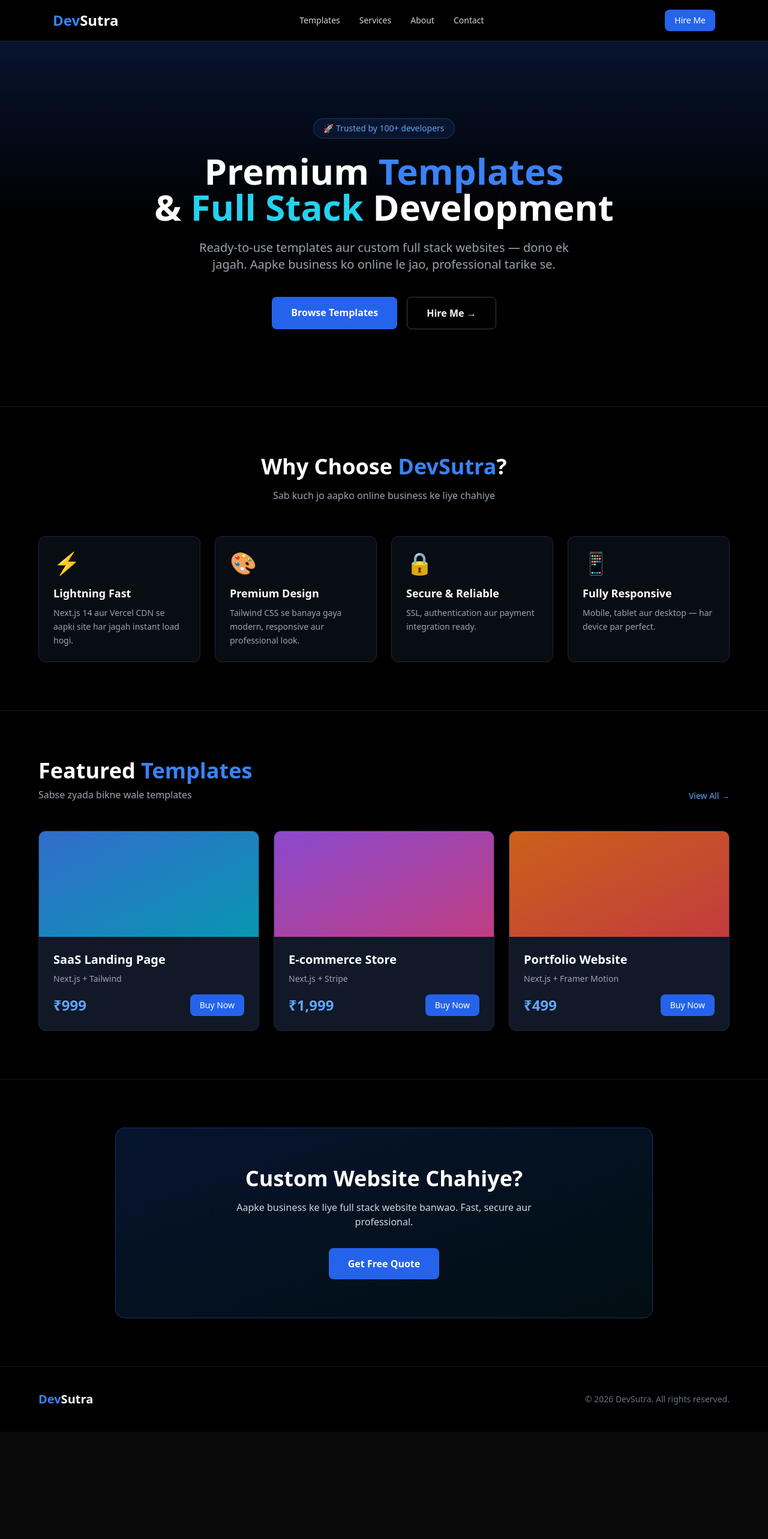
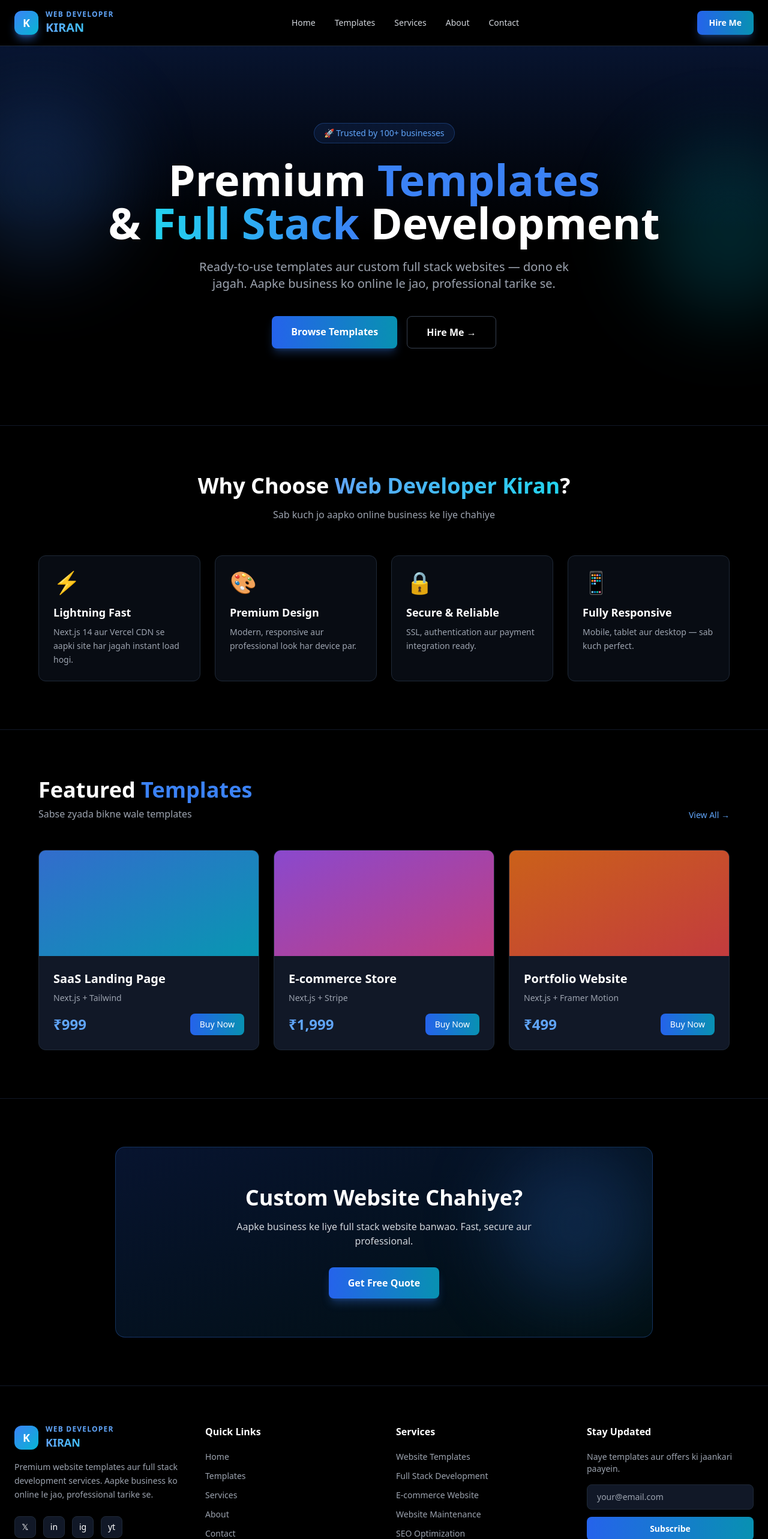
Before and after one commit to Mrkiranind/WEB-DEVELOPER-KIRAN, a Next.js app: page / in a window 1280 px wide. Shown: the top 2566 px of the page at 60% size. Before the commit the page ends 2387 px from the top, so only its background shows below. Built offline with nearby package versions, Linux system fonts and the light colour scheme.

Commit message:
Update header footer with Web Developer Kiran branding

```diff
--- a/src/app/page.js
+++ b/src/app/page.js
@@ -1,6 +1,11 @@
+"use client";
+
 import Link from "next/link";
+import { useState } from "react";
 
 export default function Home() {
+  const [menuOpen, setMenuOpen] = useState(false);
+
   const templates = [
     {
       id: 1,
@@ -34,7 +39,7 @@ export default function Home() {
     {
       icon: "🎨",
       title: "Premium Design",
-      desc: "Tailwind CSS se banaya gaya modern, responsive aur professional look.",
+      desc: "Modern, responsive aur professional look har device par.",
     },
     {
       icon: "🔒",
@@ -44,53 +49,112 @@ export default function Home() {
     {
       icon: "📱",
       title: "Fully Responsive",
-      desc: "Mobile, tablet aur desktop — har device par perfect.",
+      desc: "Mobile, tablet aur desktop — sab kuch perfect.",
     },
+  ];
+
+  const navLinks = [
+    { name: "Home", href: "/" },
+    { name: "Templates", href: "/templates" },
+    { name: "Services", href: "/services" },
+    { name: "About", href: "/about" },
+    { name: "Contact", href: "/contact" },
   ];
 
   return (
     <main className="min-h-screen bg-black text-white">
-      {/* Navbar */}
-      <nav className="sticky top-0 z-50 backdrop-blur-lg bg-black/70 border-b border-gray-800">
-        <div className="max-w-6xl mx-auto flex justify-between items-center px-6 py-4">
-          <Link href="/" className="text-2xl font-bold">
-            <span className="text-blue-500">Dev</span>
-            <span className="text-white">Sutra</span>
+      {/* ============ HEADER / NAVBAR ============ */}
+      <header className="sticky top-0 z-50 backdrop-blur-xl bg-black/80 border-b border-gray-800">
+        <div className="max-w-7xl mx-auto flex justify-between items-center px-6 py-4">
+          {/* Logo */}
+          <Link href="/" className="flex items-center gap-3 group">
+            <div className="w-10 h-10 rounded-xl bg-gradient-to-br from-blue-500 to-cyan-500 flex items-center justify-center font-bold text-lg shadow-lg shadow-blue-500/50 group-hover:scale-110 transition">
+              K
+            </div>
+            <div className="flex flex-col leading-tight">
+              <span className="text-xs text-blue-400 font-semibold tracking-widest">
+                WEB DEVELOPER
+              </span>
+              <span className="text-xl font-bold bg-gradient-to-r from-blue-400 to-cyan-400 bg-clip-text text-transparent">
+                KIRAN
+              </span>
+            </div>
           </Link>
-          <div className="hidden md:flex gap-8 text-sm text-gray-300">
-            <Link href="/templates" className="hover:text-blue-400 transition">
-              Templates
+
+          {/* Desktop Nav */}
+          <nav className="hidden md:flex items-center gap-8">
+            {navLinks.map((link) => (
+              <Link
+                key={link.name}
+                href={link.href}
+                className="text-sm text-gray-300 hover:text-blue-400 transition relative group"
+              >
+                {link.name}
+                <span className="absolute -bottom-1 left-0 w-0 h-0.5 bg-blue-400 group-hover:w-full transition-all duration-300"></span>
               </Link>
-            <Link href="/services" className="hover:text-blue-400 transition">
-              Services
-            </Link>
-            <Link href="/about" className="hover:text-blue-400 transition">
-              About
-            </Link>
-            <Link href="/contact" className="hover:text-blue-400 transition">
-              Contact
-            </Link>
-          </div>
+            ))}
+          </nav>
+
+          {/* CTA Button */}
+          <div className="hidden md:flex items-center gap-3">
             <Link
               href="/contact"
-            className="bg-blue-600 hover:bg-blue-700 px-4 py-2 rounded-lg text-sm font-medium transition"
+              className="bg-gradient-to-r from-blue-600 to-cyan-600 hover:from-blue-700 hover:to-cyan-700 px-5 py-2.5 rounded-lg text-sm font-semibold transition shadow-lg shadow-blue-500/30"
             >
               Hire Me
             </Link>
           </div>
+
+          {/* Mobile Menu Button */}
+          <button
+            onClick={() => setMenuOpen(!menuOpen)}
+            className="md:hidden text-white text-2xl"
+            aria-label="Toggle menu"
+          >
+            {menuOpen ? "✕" : "☰"}
+          </button>
+        </div>
+
+        {/* Mobile Menu Dropdown */}
+        {menuOpen && (
+          <div className="md:hidden border-t border-gray-800 bg-black/95 backdrop-blur-xl">
+            <nav className="flex flex-col px-6 py-4 gap-4">
+              {navLinks.map((link) => (
+                <Link
+                  key={link.name}
+                  href={link.href}
+                  onClick={() => setMenuOpen(false)}
+                  className="text-gray-300 hover:text-blue-400 transition py-2 border-b border-gray-900"
+                >
+                  {link.name}
+                </Link>
+              ))}
+              <Link
+                href="/contact"
+                onClick={() => setMenuOpen(false)}
+                className="bg-gradient-to-r from-blue-600 to-cyan-600 px-5 py-3 rounded-lg text-sm font-semibold text-center mt-2"
+              >
+                Hire Me
+              </Link>
             </nav>
+          </div>
+        )}
+      </header>
 
-      {/* Hero Section */}
+      {/* ============ HERO SECTION ============ */}
       <section className="relative px-6 py-24 md:py-32 overflow-hidden">
         <div className="absolute inset-0 bg-gradient-to-b from-blue-600/20 via-transparent to-transparent"></div>
-        <div className="relative max-w-4xl mx-auto text-center">
+        <div className="absolute top-20 -left-20 w-72 h-72 bg-blue-500/20 rounded-full blur-3xl"></div>
+        <div className="absolute top-40 -right-20 w-72 h-72 bg-cyan-500/20 rounded-full blur-3xl"></div>
+
+        <div className="relative max-w-5xl mx-auto text-center">
           <div className="inline-block mb-6 px-4 py-1.5 bg-blue-500/10 border border-blue-500/30 rounded-full text-blue-400 text-sm">
-            🚀 Trusted by 100+ developers
+            🚀 Trusted by 100+ businesses
           </div>
-          <h1 className="text-4xl md:text-6xl font-bold leading-tight mb-6">
+          <h1 className="text-4xl md:text-6xl lg:text-7xl font-bold leading-tight mb-6">
             Premium <span className="text-blue-500">Templates</span>
             <br />
-            & <span className="text-cyan-400">Full Stack</span> Development
+            & <span className="bg-gradient-to-r from-cyan-400 to-blue-500 bg-clip-text text-transparent">Full Stack</span> Development
           </h1>
           <p className="text-gray-400 text-lg md:text-xl max-w-2xl mx-auto mb-10">
             Ready-to-use templates aur custom full stack websites — dono ek
@@ -99,13 +163,13 @@ export default function Home() {
           <div className="flex flex-col sm:flex-row gap-4 justify-center">
             <Link
               href="/templates"
-              className="bg-blue-600 hover:bg-blue-700 px-8 py-3.5 rounded-lg font-semibold transition"
+              className="bg-gradient-to-r from-blue-600 to-cyan-600 hover:from-blue-700 hover:to-cyan-700 px-8 py-3.5 rounded-lg font-semibold transition shadow-lg shadow-blue-500/30"
             >
               Browse Templates
             </Link>
             <Link
               href="/contact"
-              className="border border-gray-700 hover:border-blue-500 px-8 py-3.5 rounded-lg font-semibold transition"
+              className="border border-gray-700 hover:border-blue-500 hover:bg-blue-500/10 px-8 py-3.5 rounded-lg font-semibold transition"
             >
               Hire Me →
             </Link>
@@ -113,11 +177,15 @@ export default function Home() {
         </div>
       </section>
 
-      {/* Features Section */}
+      {/* ============ FEATURES ============ */}
       <section className="px-6 py-20 border-t border-gray-900">
         <div className="max-w-6xl mx-auto">
           <h2 className="text-3xl md:text-4xl font-bold text-center mb-4">
-            Why Choose <span className="text-blue-500">DevSutra</span>?
+            Why Choose{" "}
+            <span className="bg-gradient-to-r from-blue-400 to-cyan-400 bg-clip-text text-transparent">
+              Web Developer Kiran
+            </span>
+            ?
           </h2>
           <p className="text-gray-400 text-center mb-14 max-w-xl mx-auto">
             Sab kuch jo aapko online business ke liye chahiye
@@ -126,7 +194,7 @@ export default function Home() {
             {features.map((f, i) => (
               <div
                 key={i}
-                className="bg-gray-900/50 border border-gray-800 rounded-xl p-6 hover:border-blue-500/50 transition"
+                className="bg-gray-900/50 border border-gray-800 rounded-xl p-6 hover:border-blue-500/50 hover:-translate-y-1 transition duration-300"
               >
                 <div className="text-4xl mb-4">{f.icon}</div>
                 <h3 className="text-lg font-semibold mb-2">{f.title}</h3>
@@ -139,7 +207,7 @@ export default function Home() {
         </div>
       </section>
 
-      {/* Featured Templates */}
+      {/* ============ TEMPLATES ============ */}
       <section className="px-6 py-20 border-t border-gray-900">
         <div className="max-w-6xl mx-auto">
           <div className="flex justify-between items-end mb-12">
@@ -160,7 +228,7 @@ export default function Home() {
             {templates.map((t) => (
               <div
                 key={t.id}
-                className="bg-gray-900 border border-gray-800 rounded-xl overflow-hidden hover:border-blue-500/50 transition group"
+                className="bg-gray-900 border border-gray-800 rounded-xl overflow-hidden hover:border-blue-500/50 hover:-translate-y-1 transition duration-300 group"
               >
                 <div
                   className={`h-44 bg-gradient-to-br ${t.color} opacity-80 group-hover:opacity-100 transition`}
@@ -172,7 +240,7 @@ export default function Home() {
                     <span className="text-2xl font-bold text-blue-400">
                       {t.price}
                     </span>
-                    <button className="bg-blue-600 hover:bg-blue-700 px-4 py-2 rounded-lg text-sm font-medium transition">
+                    <button className="bg-gradient-to-r from-blue-600 to-cyan-600 hover:from-blue-700 hover:to-cyan-700 px-4 py-2 rounded-lg text-sm font-medium transition">
                       Buy Now
                     </button>
                   </div>
@@ -183,34 +251,145 @@ export default function Home() {
         </div>
       </section>
 
-      {/* CTA Section */}
+      {/* ============ CTA ============ */}
       <section className="px-6 py-20 border-t border-gray-900">
-        <div className="max-w-4xl mx-auto bg-gradient-to-br from-blue-600/20 to-cyan-600/10 border border-blue-500/30 rounded-2xl p-10 md:p-16 text-center">
+        <div className="max-w-4xl mx-auto relative overflow-hidden bg-gradient-to-br from-blue-600/20 to-cyan-600/10 border border-blue-500/30 rounded-2xl p-10 md:p-16 text-center">
+          <div className="absolute top-0 right-0 w-64 h-64 bg-blue-500/20 rounded-full blur-3xl"></div>
+          <div className="relative">
             <h2 className="text-3xl md:text-4xl font-bold mb-4">
               Custom Website Chahiye?
             </h2>
             <p className="text-gray-300 mb-8 max-w-xl mx-auto">
-            Aapke business ke liye full stack website banwao. Fast, secure aur
-            professional.
+              Aapke business ke liye full stack website banwao. Fast, secure
+              aur professional.
             </p>
             <Link
               href="/contact"
-            className="inline-block bg-blue-600 hover:bg-blue-700 px-8 py-3.5 rounded-lg font-semibold transition"
+              className="inline-block bg-gradient-to-r from-blue-600 to-cyan-600 hover:from-blue-700 hover:to-cyan-700 px-8 py-3.5 rounded-lg font-semibold transition shadow-lg shadow-blue-500/30"
             >
               Get Free Quote
             </Link>
           </div>
+        </div>
       </section>
 
-      {/* Footer */}
-      <footer className="border-t border-gray-900 px-6 py-10">
-        <div className="max-w-6xl mx-auto flex flex-col md:flex-row justify-between items-center gap-4">
-          <div className="text-xl font-bold">
-            <span className="text-blue-500">Dev</span>Sutra
+      {/* ============ FOOTER ============ */}
+      <footer className="border-t border-gray-900 bg-black">
+        <div className="max-w-7xl mx-auto px-6 py-16">
+          <div className="grid md:grid-cols-2 lg:grid-cols-4 gap-10">
+            {/* Brand Column */}
+            <div>
+              <div className="flex items-center gap-3 mb-4">
+                <div className="w-10 h-10 rounded-xl bg-gradient-to-br from-blue-500 to-cyan-500 flex items-center justify-center font-bold text-lg">
+                  K
                 </div>
+                <div className="flex flex-col leading-tight">
+                  <span className="text-xs text-blue-400 font-semibold tracking-widest">
+                    WEB DEVELOPER
+                  </span>
+                  <span className="text-lg font-bold bg-gradient-to-r from-blue-400 to-cyan-400 bg-clip-text text-transparent">
+                    KIRAN
+                  </span>
+                </div>
+              </div>
+              <p className="text-gray-400 text-sm leading-relaxed mb-6">
+                Premium website templates aur full stack development services.
+                Aapke business ko online le jao, professional tarike se.
+              </p>
+              <div className="flex gap-3">
+                {["𝕏", "in", "ig", "yt"].map((s, i) => (
+                  <a
+                    key={i}
+                    href="#"
+                    className="w-9 h-9 rounded-lg bg-gray-900 border border-gray-800 hover:border-blue-500 hover:bg-blue-500/10 flex items-center justify-center text-sm transition"
+                  >
+                    {s}
+                  </a>
+                ))}
+              </div>
+            </div>
+
+            {/* Quick Links */}
+            <div>
+              <h3 className="text-white font-semibold mb-5">Quick Links</h3>
+              <ul className="space-y-3 text-sm">
+                {navLinks.map((link) => (
+                  <li key={link.name}>
+                    <Link
+                      href={link.href}
+                      className="text-gray-400 hover:text-blue-400 transition"
+                    >
+                      {link.name}
+                    </Link>
+                  </li>
+                ))}
+              </ul>
+            </div>
+
+            {/* Services */}
+            <div>
+              <h3 className="text-white font-semibold mb-5">Services</h3>
+              <ul className="space-y-3 text-sm text-gray-400">
+                <li className="hover:text-blue-400 transition cursor-pointer">
+                  Website Templates
+                </li>
+                <li className="hover:text-blue-400 transition cursor-pointer">
+                  Full Stack Development
+                </li>
+                <li className="hover:text-blue-400 transition cursor-pointer">
+                  E-commerce Website
+                </li>
+                <li className="hover:text-blue-400 transition cursor-pointer">
+                  Website Maintenance
+                </li>
+                <li className="hover:text-blue-400 transition cursor-pointer">
+                  SEO Optimization
+                </li>
+              </ul>
+            </div>
+
+            {/* Newsletter / Contact */}
+            <div>
+              <h3 className="text-white font-semibold mb-5">Stay Updated</h3>
+              <p className="text-gray-400 text-sm mb-4">
+                Naye templates aur offers ki jaankari paayein.
+              </p>
+              <form className="flex flex-col gap-3">
+                <input
+                  type="email"
+                  placeholder="your@email.com"
+                  className="bg-gray-900 border border-gray-800 focus:border-blue-500 outline-none px-4 py-2.5 rounded-lg text-sm transition"
+                />
+                <button
+                  type="button"
+                  className="bg-gradient-to-r from-blue-600 to-cyan-600 hover:from-blue-700 hover:to-cyan-700 px-4 py-2.5 rounded-lg text-sm font-semibold transition"
+                >
+                  Subscribe
+                </button>
+              </form>
+              <p className="text-gray-500 text-xs mt-6">
+                📧 hello@webdeveloperkiran.com
+              </p>
+            </div>
+          </div>
+        </div>
+
+        {/* Bottom Bar */}
+        <div className="border-t border-gray-900">
+          <div className="max-w-7xl mx-auto px-6 py-6 flex flex-col md:flex-row justify-between items-center gap-4">
             <p className="text-gray-500 text-sm">
-            © 2026 DevSutra. All rights reserved.
+              © 2026 <span className="text-blue-400">Web Developer Kiran</span>.
+              All rights reserved.
             </p>
+            <div className="flex gap-6 text-sm text-gray-500">
+              <Link href="/privacy" className="hover:text-blue-400 transition">
+                Privacy Policy
+              </Link>
+              <Link href="/terms" className="hover:text-blue-400 transition">
+                Terms of Service
+              </Link>
+            </div>
+          </div>
         </div>
       </footer>
     </main>
```
Lines whose indentation alone changed are shown as unchanged.
